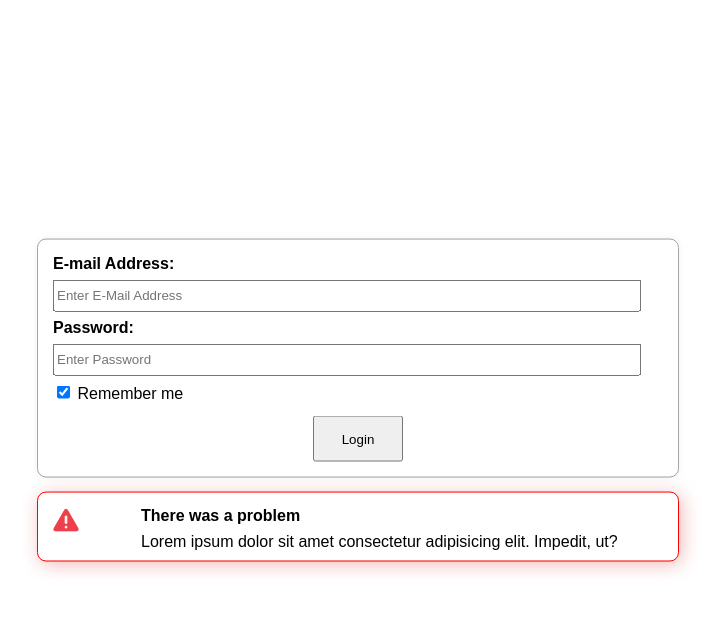
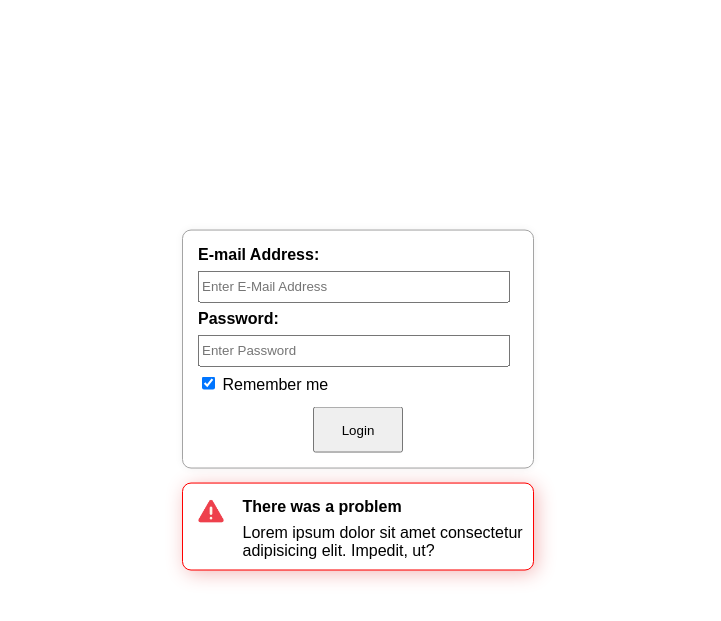
Before and after one commit to davisaur/CI536-IntegratedGroup, a PHP site: page /login.html in a window 1280 px wide. Shown: the top 621 px of the page, without its empty margins (282-1003 px from the left). Run offline with PHP 8.4, Linux system fonts and the light colour scheme.

Commit message:
Fixed Width issue on Login Page

```diff
--- a/stylesheets/login.css
+++ b/stylesheets/login.css
@@ -10,6 +10,7 @@ body {
     top: 50%;
     left: 50%;
     transform: translate(-50%, -50%);
+    max-width: 350px;
 }
 
 .login_container {
```
